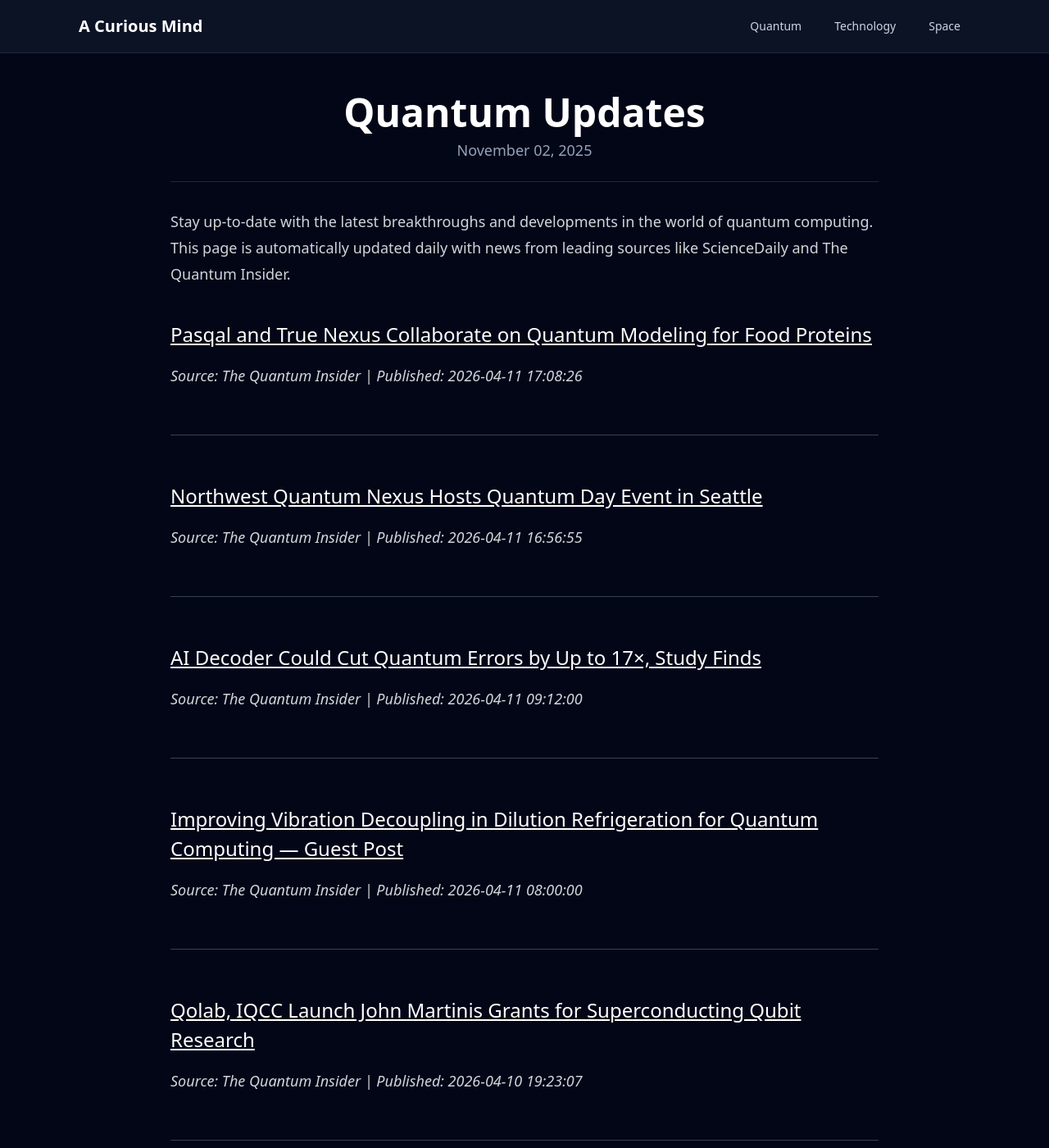
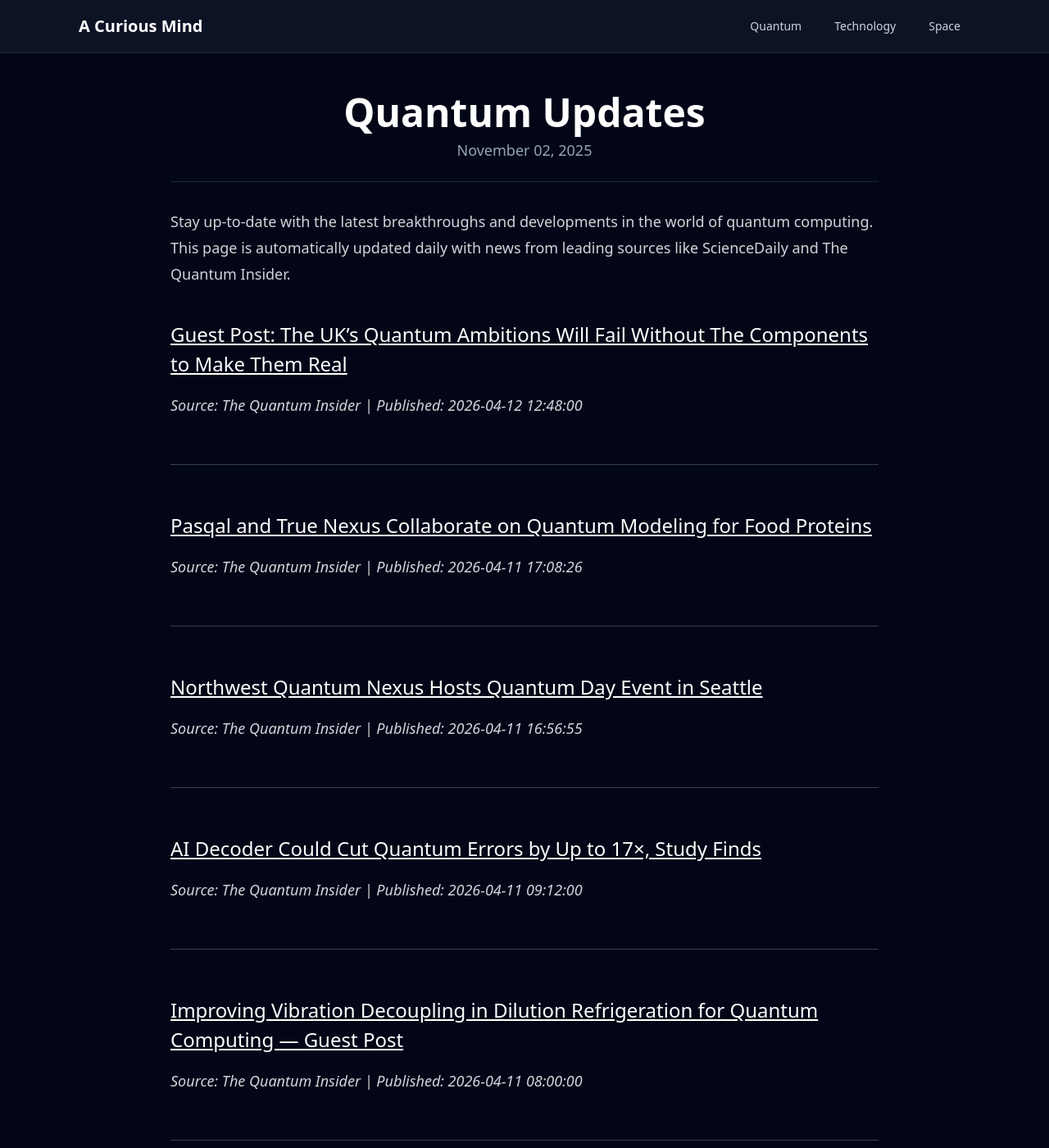
Before and after one commit to onehl7/onehl7.github.io, a Jekyll site: the page built from _posts/2025-11-02-quantum-updates.md, in a window 1280 px wide and 1400 px high. Shown: the whole window at 82% size. Built offline with Jekyll 4.4.1, drawn with Linux system fonts in a browser that asks for light colours; nearby versions of some CDN libraries.

Commit message:
Update quantum news data

```diff
--- a/_data/quantum_news.json
+++ b/_data/quantum_news.json
@@ -1,4 +1,10 @@
 [
+  {
+    "source": "The Quantum Insider",
+    "title": "Guest Post: The UK\u2019s Quantum Ambitions Will Fail Without The Components to Make Them Real",
+    "link": "https://thequantuminsider.com/2026/04/12/guest-post-the-uks-quantum-ambitions-will-fail-without-the-components-to-make-them-real/",
+    "published": "2026-04-12 12:48:00"
+  },
   {
     "source": "The Quantum Insider",
     "title": "Pasqal and True Nexus Collaborate on Quantum Modeling for Food Proteins",
@@ -22,12 +28,6 @@
     "title": "Improving\u00a0Vibration Decoupling in Dilution Refrigeration for Quantum Computing \u2014 Guest Post",
     "link": "https://thequantuminsider.com/2026/04/11/reducing-vibrations-quantum-refrigeration/",
     "published": "2026-04-11 08:00:00"
-  },
-  {
-    "source": "The Quantum Insider",
-    "title": "Qolab, IQCC Launch John Martinis Grants for Superconducting Qubit Research",
-    "link": "https://thequantuminsider.com/2026/04/10/qolab-iqcc-launch-john-martinis-grants-for-superconducting-qubit-research/",
-    "published": "2026-04-10 19:23:07"
   },
   {
     "source": "ScienceDaily (Quantum Computing)",
```
